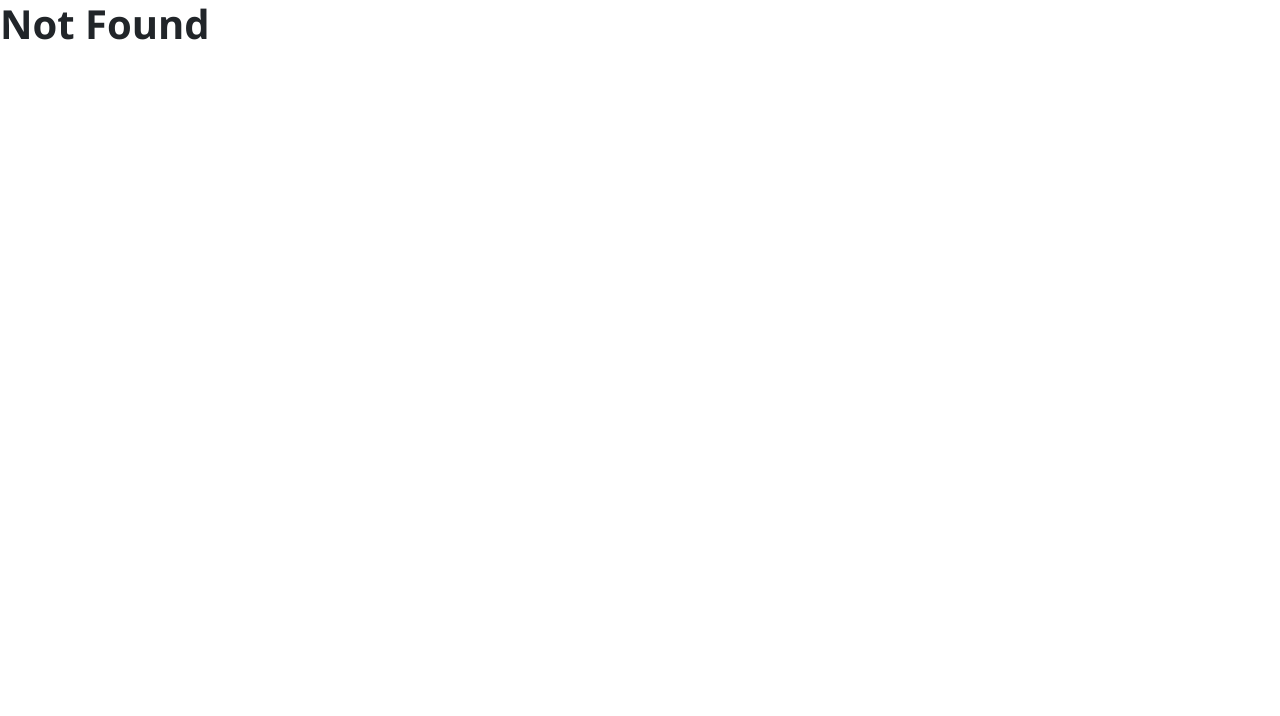
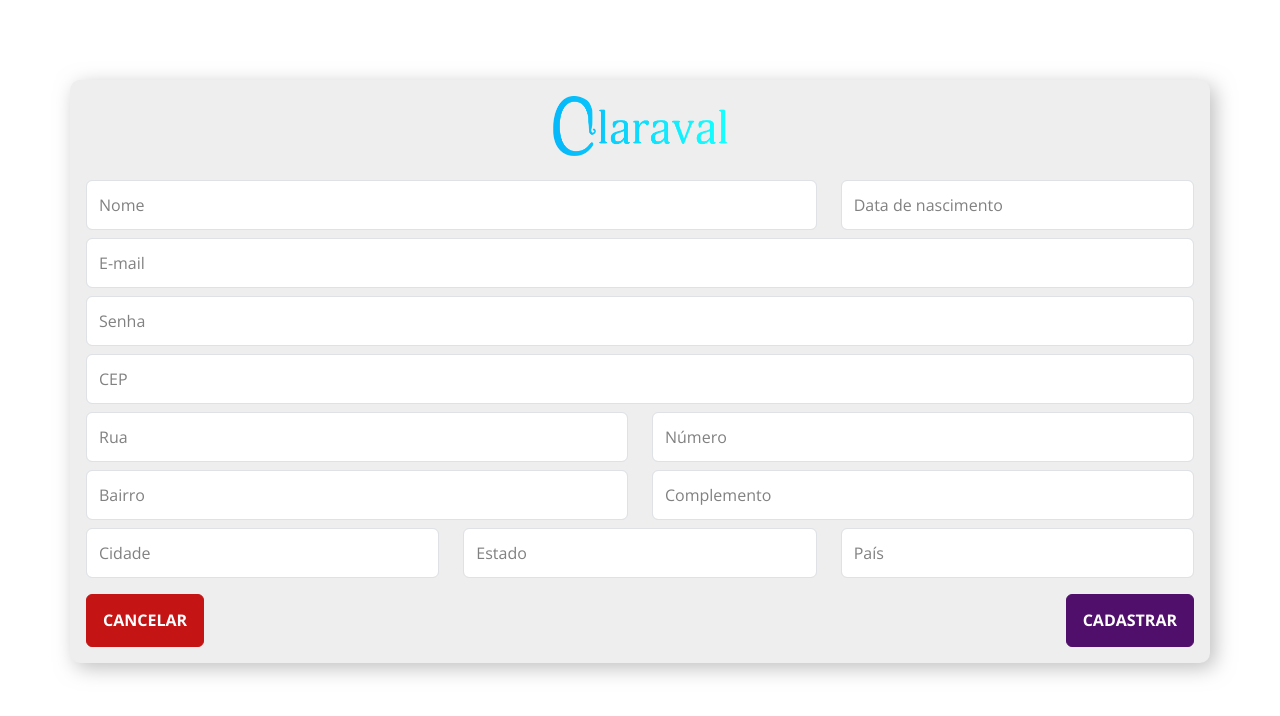
Before and after one commit to GabrielSousaJS/claraval-store-v2-frontend, a React (Vite) app in the folder frontend/: page /signup in a window 1280 px wide. Shown: the top 716 px of the page. Built offline with nearby package versions, Linux system fonts and the light colour scheme.

Commit message:
FEAT: Layout da página de cadastro

```diff
--- a/frontend/src/App.tsx
+++ b/frontend/src/App.tsx
@@ -11,6 +11,7 @@ import { useEffect, useState } from "react";
 import { AccessTokenPayloadDTO } from "./models/auth";
 import { ContextToken } from "./utils/context-token";
 import * as authService from "./services/auth-service";
+import SignUp from "./routes/SignUp";
 
 function App() {
   const [contextTokenPayload, setContextTokenPayload] =
@@ -36,7 +37,8 @@ function App() {
               <Route path="catalog/:categoryId" element={<Catalog />} />
               <Route path="details/:productId" element={<ProductDetails />} />
             </Route>
-            <Route path="/login" element={<Login />} />
+            <Route path="login" element={<Login />} />
+            <Route path="signup" element={<SignUp />} />
             <Route path="*" element={<h1>Not Found</h1>} />
           </Routes>
         </BrowserRouter>
--- a/frontend/src/components/ButtonInverse/index.tsx
+++ b/frontend/src/components/ButtonInverse/index.tsx
@@ -6,7 +6,7 @@ type Props = {
 
 export default function ButtonInverse({ text }: Props) {
   return (
-    <button className="btn btn-danger p-3 button-invserse">
+    <button className="btn btn-danger p-3 w-100 button-invserse">
       <h6 className="text-uppercase">{text}</h6>
     </button>
   );
--- a/frontend/src/components/HeaderClient/MenuBar/styles.css
+++ b/frontend/src/components/HeaderClient/MenuBar/styles.css
@@ -8,7 +8,7 @@
 }
 
 .menu-bar-items li,
-li:hover {
+.menu-bar-items li:hover {
   border-bottom: 1px solid #e1e1e1;
   cursor: pointer;
 }
--- a/frontend/src/index.css
+++ b/frontend/src/index.css
@@ -77,7 +77,6 @@ button {
   right: 0;
   bottom: 0;
   background-color: rgba(0, 0, 0, 0.3);
-  align-items: center;
 }
 
 .modal-box {
@@ -99,6 +98,12 @@ button {
   width: 900px;
 }
 
+@media (max-width: 992px) {
+  .modal-center-box {
+    width: 90%;
+  }
+}
+
 @media (max-width: 576px) {
   .button-font-size {
     font-size: 0.875rem;
--- a/frontend/src/routes/Login/index.tsx
+++ b/frontend/src/routes/Login/index.tsx
@@ -119,7 +119,7 @@ export default function Login() {
 
         <div className="pt-3 text-center">
           Ainda não tem cadastro?
-          <Link to={"#"} className="ps-2">
+          <Link to={"/signup"} className="ps-2">
             Cadastre-se
           </Link>
         </div>
--- /dev/null
+++ b/frontend/src/routes/SignUp/index.tsx
@@ -0,0 +1,281 @@
+import "./styles.css";
+
+import CompanyLogo from "../../components/CompanyLogo";
+import FormInput from "../../components/FormInput";
+import ButtonInverse from "../../components/ButtonInverse";
+import { useState } from "react";
+import { ButtonPrimary } from "../../components/ButtonPrimary";
+
+export default function SignUp() {
+  const [formData, setFormData] = useState<any>({
+    name: {
+      value: "",
+      id: "name",
+      name: "name",
+      type: "text",
+      placeholder: "Nome",
+      validation: function (value: string) {
+        return /^.{3,80}$/.test(value);
+      },
+      message: "Informe um nome entre 3 a 80 caracteres",
+    },
+    birthDate: {
+      value: "",
+      id: "birthDate",
+      name: "birthDate",
+      type: "text",
+      placeholder: "Data de nascimento",
+      validation: function (value: string) {
+        return /^.{3,80}$/.test(value);
+      },
+    },
+    email: {
+      value: "",
+      id: "email",
+      name: "email",
+      type: "text",
+      placeholder: "E-mail",
+      validation: function (value: string) {
+        return /^[A-Z0-9._%+-]+@[A-Z0-9.-]+\.[A-Z]{2,}$/i.test(value);
+      },
+      message: "Informe um e-mail válido",
+    },
+    password: {
+      value: "",
+      id: "password",
+      name: "password",
+      type: "password",
+      placeholder: "Senha",
+      validation: function (value: string) {
+        return /^.{8,}$/.test(value);
+      },
+      message: "A senha deve conter no mínimo 8 caracteres",
+    },
+    address: {
+      street: {
+        value: "",
+        id: "street",
+        name: "street",
+        type: "text",
+        placeholder: "Rua",
+        validation: function (value: string) {
+          return /^\S.{2}[a-zA-Z\s\d\W]*$/g.test(value);
+        },
+        message: "Campo inválido",
+      },
+      cep: {
+        value: "",
+        id: "cep",
+        name: "cep",
+        type: "text",
+        placeholder: "CEP",
+        validation: function (value: string) {
+          return /^[0-9]{5}-[0-9]{3}$/.test(value);
+        },
+        message: "Informe um CEP válido",
+      },
+      number: {
+        value: "",
+        id: "number",
+        name: "number",
+        type: "number",
+        placeholder: "Número",
+        validation: function (value: any) {
+          const numberAddress = Number(value).toFixed(0);
+          return Number(numberAddress) > 0;
+        },
+        message: "Campo inválido",
+      },
+      neighborhood: {
+        value: "",
+        id: "neighborhood",
+        name: "neighborhood",
+        type: "text",
+        placeholder: "Bairro",
+        validation: function (value: string) {
+          return /^\S.{2}[a-zA-Z\s\d\W]*$/g.test(value);
+        },
+      },
+      complement: {
+        value: "",
+        id: "complement",
+        name: "complement",
+        type: "text",
+        placeholder: "Complemento",
+      },
+      city: {
+        value: "",
+        id: "city",
+        name: "city",
+        type: "text",
+        placeholder: "Cidade",
+        validation: function (value: string) {
+          return /^.{3,100}$/.test(value);
+        },
+        message: "Campo inválido",
+      },
+      state: {
+        value: "",
+        id: "state",
+        name: "state",
+        type: "text",
+        placeholder: "Estado",
+        validation: function (value: string) {
+          return /^.{3,100}$/.test(value);
+        },
+        message: "Campo inválido",
+      },
+      country: {
+        value: "",
+        id: "country",
+        name: "country",
+        type: "text",
+        placeholder: "País",
+        validation: function (value: string) {
+          return /^.{3,100}$/.test(value);
+        },
+        message: "Campo inválido",
+      },
+    },
+  });
+
+  return (
+    <main className="signup-container ps-2 pe-2">
+      <div className="container p-3 base-card">
+        <div className="text-center pb-4">
+          <CompanyLogo />
+        </div>
+
+        <form>
+          <div className="row">
+            <div className="col-md-8 pb-2">
+              <FormInput
+                {...formData.name}
+                className="form-control base-input"
+                onTurnDirty={() => {}}
+                onChange={() => {}}
+              />
+              <div className="form-error">{formData.name.message}</div>
+            </div>
+            <div className="col-md-4 pb-2">
+              <FormInput
+                {...formData.birthDate}
+                className="form-control base-input"
+                onTurnDirty={() => {}}
+                onChange={() => {}}
+              />
+              <div className="form-error">{formData.birthDate.message}</div>
+            </div>
+            <div className="col-sm-12 pb-2">
+              <FormInput
+                {...formData.email}
+                className="form-control base-input"
+                onTurnDirty={() => {}}
+                onChange={() => {}}
+              />
+              <div className="form-error">{formData.email.message}</div>
+            </div>
+            <div className="col-sm-12 pb-2">
+              <FormInput
+                {...formData.password}
+                className="form-control base-input"
+                onTurnDirty={() => {}}
+                onChange={() => {}}
+              />
+              <div className="form-error">{formData.password.message}</div>
+            </div>
+            <div className="col-sm-12 pb-2">
+              <FormInput
+                {...formData.address.cep}
+                className="form-control base-input"
+                onTurnDirty={() => {}}
+                onChange={() => {}}
+              />
+              <div className="form-error">{formData.address.cep.message}</div>
+            </div>
+            <div className="col-md-6 pb-2">
+              <FormInput
+                {...formData.address.street}
+                className="form-control base-input"
+                onTurnDirty={() => {}}
+                onChange={() => {}}
+              />
+              <div className="form-error">
+                {formData.address.street.message}
+              </div>
+            </div>
+            <div className="col-md-6 pb-2">
+              <FormInput
+                {...formData.address.number}
+                className="form-control base-input"
+                onTurnDirty={() => {}}
+                onChange={() => {}}
+              />
+              <div className="form-error">
+                {formData.address.number.message}
+              </div>
+            </div>
+            <div className="col-md-6 pb-2">
+              <FormInput
+                {...formData.address.neighborhood}
+                className="form-control base-input"
+                onTurnDirty={() => {}}
+                onChange={() => {}}
+              />
+              <div className="form-error">
+                {formData.address.neighborhood.message}
+              </div>
+            </div>
+            <div className="col-md-6 pb-2">
+              <FormInput
+                {...formData.address.complement}
+                className="form-control base-input"
+                onTurnDirty={() => {}}
+                onChange={() => {}}
+              />
+              <div className="form-error">
+                {formData.address.complement.message}
+              </div>
+            </div>
+            <div className="col-md-4 pb-2">
+              <FormInput
+                {...formData.address.city}
+                className="form-control base-input"
+                onTurnDirty={() => {}}
+                onChange={() => {}}
+              />
+              <div className="form-error">{formData.address.city.message}</div>
+            </div>
+            <div className="col-md-4 pb-2">
+              <FormInput
+                {...formData.address.state}
+                className="form-control base-input"
+                onTurnDirty={() => {}}
+                onChange={() => {}}
+              />
+              <div className="form-error">{formData.address.state.message}</div>
+            </div>
+            <div className="col-md-4 pb-3">
+              <FormInput
+                {...formData.address.country}
+                className="form-control base-input"
+                onTurnDirty={() => {}}
+                onChange={() => {}}
+              />
+              <div className="form-error">{formData.address.city.message}</div>
+            </div>
+          </div>
+
+          <div className="button-signup-container">
+            <div>
+              <ButtonInverse text="Cancelar" />
+            </div>
+            <div className="button-confirm">
+              <ButtonPrimary text="Cadastrar" />
+            </div>
+          </div>
+        </form>
+      </div>
+    </main>
+  );
+}
--- /dev/null
+++ b/frontend/src/routes/SignUp/styles.css
@@ -0,0 +1,24 @@
+.signup-container {
+  margin: 10vh 0;
+}
+
+.button-signup-container {
+  display: flex;
+  justify-content: space-between;
+}
+
+@media (max-width: 768px) {
+  .signup-container {
+    margin: 5vh 0;
+  }
+}
+
+@media (max-width: 390px) {
+  .button-signup-container {
+    flex-direction: column-reverse;
+  }
+
+  .button-confirm {
+    margin-bottom: 16px;
+  }
+}
```
